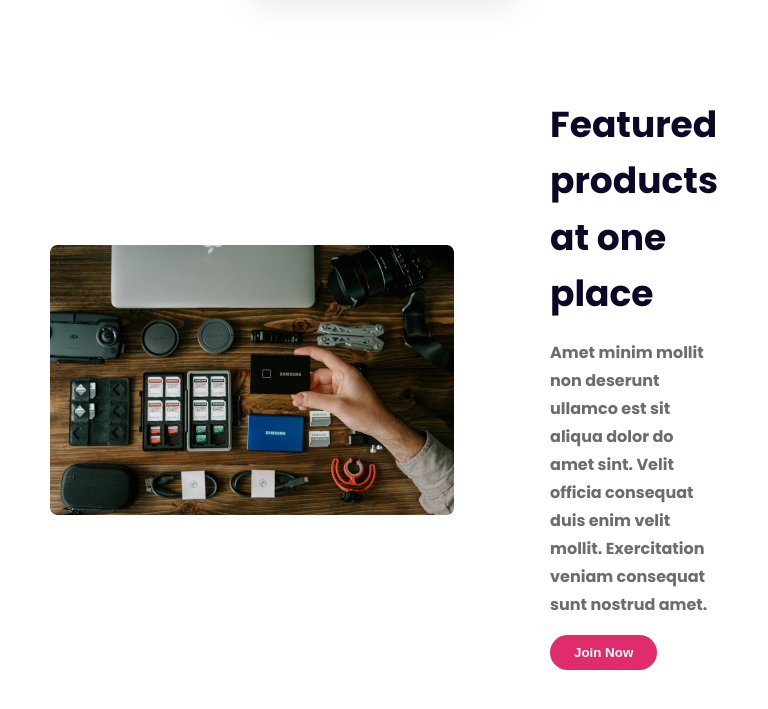
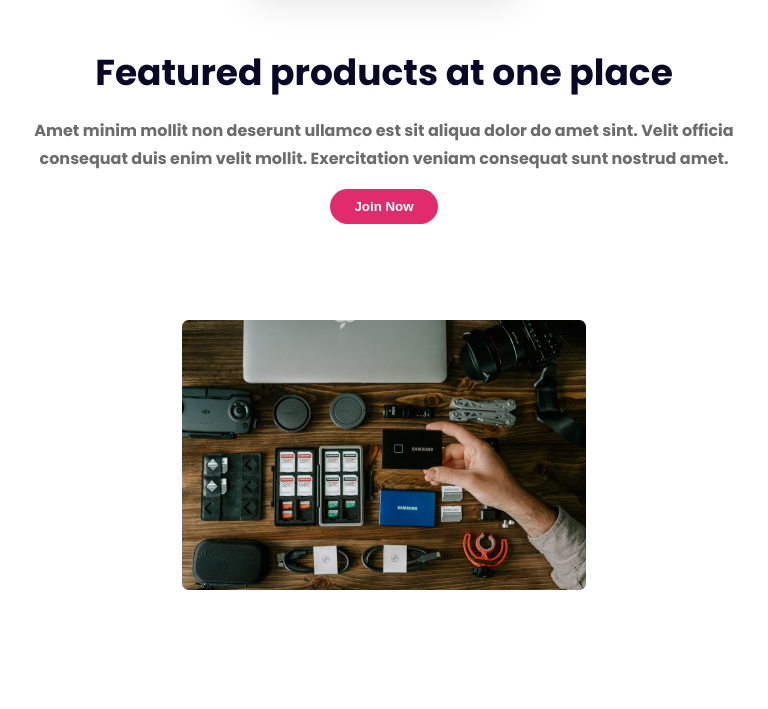
Before and after one commit to fasiyam/influencer-gear, a plain HTML site: page index.html in a window 768 px wide. Shown: the part 3092-3801 px from the top of the page. After the commit the page ends 3737 px from the top, so only its background shows below. Drawn offline with Linux system fonts and the light colour scheme.

Commit message:
add responsiveness for featured section for all devices

```diff
--- a/styles/style.css
+++ b/styles/style.css
@@ -365,6 +365,20 @@ body {
         width: 100%;
     }
 
+    /* festured section */
+
+    .everything-in-one-place {
+        flex-direction: column-reverse;
+        margin: 48px 16px 48px 16px;
+        justify-content: center;
+        text-align: center;
+    }
+
+    .products-image img {
+        padding: 0 16px;
+        width: 100%;
+    }
+
 
 }
 
@@ -426,6 +440,18 @@ body {
     .products {
         margin: 32px 32px;
     }
+
+
+    /* festured section */
+
+    .everything-in-one-place {
+        flex-direction: column-reverse;
+        margin: 48px 32px 48px 32px;
+        justify-content: center;
+        text-align: center;
+
+    }
+
 }
 
 /* larger device 992px 1024px */
@@ -454,4 +480,12 @@ body {
     }
 
 
+    /* featured section */
+
+    .everything-in-one-place {
+        flex-direction: column;
+        text-align: center;
+    }
+
+
 }
```
